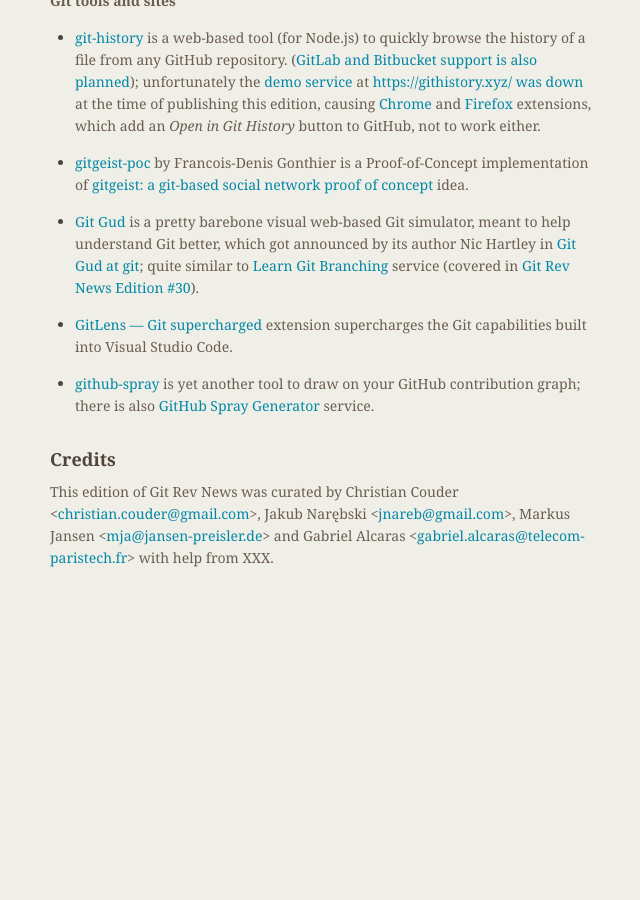
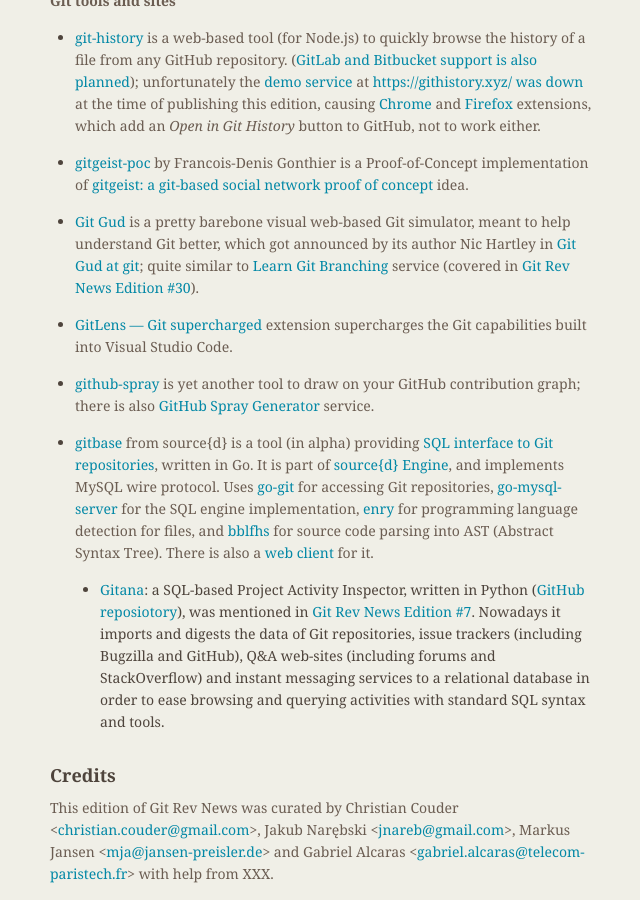
Before and after one commit to git/git.github.io, a Jekyll site: the page built from rev_news/drafts/edition-48.md, in a window 1280 px wide and 900 px high, scrolled down 4521 px. Shown: the whole window, without its empty margins (484-1124 px from the left). Built offline with Jekyll 4.4.1, drawn with Linux system fonts in a browser that asks for light colours; before the commit the page ends 5105 px from its top, so only the background shows below that.

Commit message:
rn-48: Add Gitbase and remind about Gitana in "Git tools and sites"

```diff
--- a/rev_news/drafts/edition-48.md
+++ b/rev_news/drafts/edition-48.md
@@ -292,6 +292,22 @@
   to draw on your GitHub contribution graph; there is also
   [GitHub Spray Generator](https://annihil.github.io/github-spray-generator/) service.
 
+* [gitbase](https://github.com/src-d/gitbase) from source{d} is a tool (in alpha) providing
+  [SQL interface to Git repositories](https://docs.sourced.tech/gitbase), written in Go.
+  It is part of [source{d} Engine](https://sourced.tech/engine), and implements MySQL wire protocol.
+  Uses [go-git](https://github.com/src-d/go-git) for accessing Git repositories,
+  [go-mysql-server](https://github.com/src-d/go-mysql-server) for the SQL engine implementation,
+  [enry](https://github.com/src-d/enry) for programming language detection for files,
+  and [bblfhs](https://github.com/bblfsh) for source code parsing into AST (Abstract Syntax Tree).
+  There is also a [web client](https://github.com/src-d/gitbase-web) for it.
+
+  * [Gitana](http://modeling-languages.com/gitana-a-sql-based-git-repository-inspector/): a SQL-based Project Activity Inspector,
+    written in Python ([GitHub reposiotory](https://github.com/SOM-Research/Gitana)),
+    was mentioned in [Git Rev News Edition #7](https://git.github.io/rev_news/2015/09/09/edition-7/#other-news).
+    Nowadays it imports and digests the data of Git repositories, issue trackers (including Bugzilla and GitHub),
+    Q&amp;A web-sites (including forums and StackOverflow) and instant messaging services to a relational database
+    in order to ease browsing and querying activities with standard SQL syntax and tools.
+
 
 ## Credits
 
```
